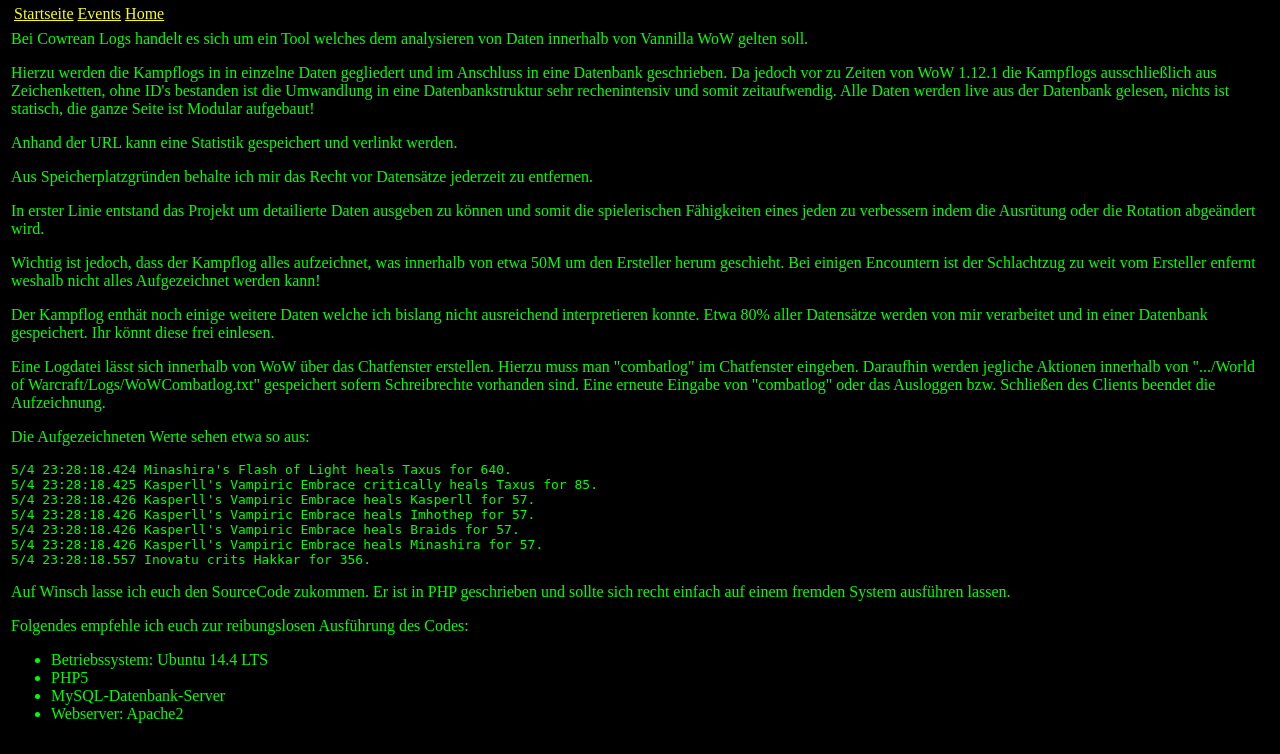
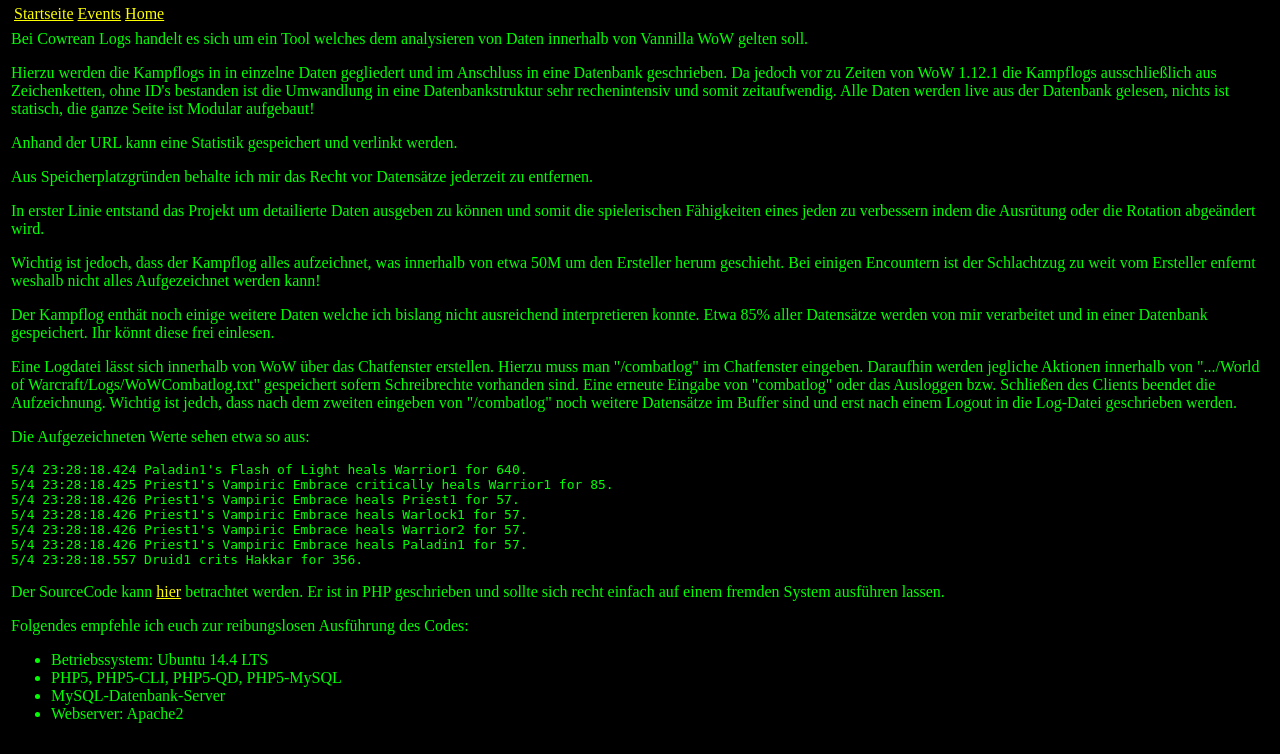
Before and after one commit to cowrea/CowreanLogs, a PHP site: page /main.php?top=1&left=3&right=0 in a window 1280 px wide. Shown: the part 52-806 px from the top of the page. Run offline with PHP 8.4, Linux system fonts and the light colour scheme.

Commit message:
Update mod_start.php

```diff
--- a/mod_start.php
+++ b/mod_start.php
@@ -7,36 +7,36 @@
 
 <p>Aus Speicherplatzgr&uuml;nden behalte ich mir das Recht vor Datens&auml;tze jederzeit zu entfernen.</p>
 
-<p>In erster Linie entstand das Projekt um detailierte Daten ausgeben zu können und somit die spielerischen F&auml;higkeiten eines jeden zu verbessern indem die Ausr&uuml;tung oder die Rotation abge&auml;ndert wird.</p>
+<p>In erster Linie entstand das Projekt um detailierte Daten ausgeben zu k&ouml;nnen und somit die spielerischen F&auml;higkeiten eines jeden zu verbessern indem die Ausr&uuml;tung oder die Rotation abge&auml;ndert wird.</p>
 
 
 <p>Wichtig ist jedoch, dass der Kampflog alles aufzeichnet, was innerhalb von etwa 50M  um den Ersteller herum geschieht. Bei einigen Encountern ist der Schlachtzug zu weit vom Ersteller enfernt weshalb nicht alles Aufgezeichnet werden kann!</p>
 
-<p>Der Kampflog enth&auml;t noch einige weitere Daten welche ich bislang nicht ausreichend interpretieren konnte. Etwa 80% aller Datens&auml;tze werden von mir  verarbeitet und in einer Datenbank gespeichert. Ihr k&ouml;nnt diese frei einlesen.</p>
+<p>Der Kampflog enth&auml;t noch einige weitere Daten welche ich bislang nicht ausreichend interpretieren konnte. Etwa 85% aller Datens&auml;tze werden von mir  verarbeitet und in einer Datenbank gespeichert. Ihr k&ouml;nnt diese frei einlesen.</p>
 
 
-<p>Eine Logdatei lässt sich innerhalb von WoW über das Chatfenster erstellen. Hierzu muss man "combatlog" im Chatfenster eingeben. Daraufhin werden jegliche Aktionen innerhalb von ".../World of Warcraft/Logs/WoWCombatlog.txt" gespeichert sofern Schreibrechte vorhanden sind. Eine erneute Eingabe von "combatlog" oder das Ausloggen bzw. Schließen des Clients beendet die Aufzeichnung.</p>
+<p>Eine Logdatei l&auml;sst sich innerhalb von WoW &uuml;ber das Chatfenster erstellen. Hierzu muss man "/combatlog" im Chatfenster eingeben. Daraufhin werden jegliche Aktionen innerhalb von ".../World of Warcraft/Logs/WoWCombatlog.txt" gespeichert sofern Schreibrechte vorhanden sind. Eine erneute Eingabe von "combatlog" oder das Ausloggen bzw. Schließen des Clients beendet die Aufzeichnung. Wichtig ist jedch, dass nach dem zweiten eingeben von "/combatlog" noch weitere Datens&auml;tze im Buffer sind und erst nach einem Logout in die Log-Datei geschrieben werden.</p>
 
 <p>Die Aufgezeichneten Werte sehen etwa so aus:</p>
 <code>
-5/4 23:28:18.424  Minashira's Flash of Light heals Taxus for 640.<br /
-5/4 23:28:18.425  Hakkar suffers 289 Shadow damage from Kasperll's Mind Flay.<br />
-5/4 23:28:18.425  Kasperll's Vampiric Embrace critically heals Taxus for 85.<br />
-5/4 23:28:18.426  Kasperll's Vampiric Embrace heals Kasperll for 57.<br />
-5/4 23:28:18.426  Kasperll's Vampiric Embrace heals Imhothep for 57.<br />
-5/4 23:28:18.426  Kasperll's Vampiric Embrace heals Braids for 57.<br />
-5/4 23:28:18.426  Kasperll's Vampiric Embrace heals Minashira for 57.<br />
-5/4 23:28:18.557  Inovatu crits Hakkar for 356.<br />
+5/4 23:28:18.424  Paladin1's Flash of Light heals Warrior1 for 640.<br /
+5/4 23:28:18.425  Hakkar suffers 289 Shadow damage from Priest1's Mind Flay.<br />
+5/4 23:28:18.425  Priest1's Vampiric Embrace critically heals Warrior1 for 85.<br />
+5/4 23:28:18.426  Priest1's Vampiric Embrace heals Priest1 for 57.<br />
+5/4 23:28:18.426  Priest1's Vampiric Embrace heals Warlock1 for 57.<br />
+5/4 23:28:18.426  Priest1's Vampiric Embrace heals Warrior2 for 57.<br />
+5/4 23:28:18.426  Priest1's Vampiric Embrace heals Paladin1 for 57.<br />
+5/4 23:28:18.557  Druid1 crits Hakkar for 356.<br />
 </code>
 
 
-<p>Auf Winsch lasse ich euch den SourceCode zukommen. Er ist in PHP geschrieben und sollte sich recht einfach auf einem fremden System ausführen lassen.</p>
+<p>Der SourceCode kann <a href="https://github.com/cowrea/CowreanLogs/" target="blank" >hier</a> betrachtet werden. Er ist in PHP geschrieben und sollte sich recht einfach auf einem fremden System ausführen lassen.</p>
 
 <p>Folgendes empfehle ich euch zur reibungslosen Ausf&uuml;hrung des Codes:<br />
 
   <ul>
     <li>Betriebssystem: Ubuntu 14.4 LTS</li>
-    <li>PHP5</li>
+    <li>PHP5, PHP5-CLI, PHP5-QD, PHP5-MySQL</li>
     <li>MySQL-Datenbank-Server</li>
     <li>Webserver: Apache2</li>
   </ul>
```
